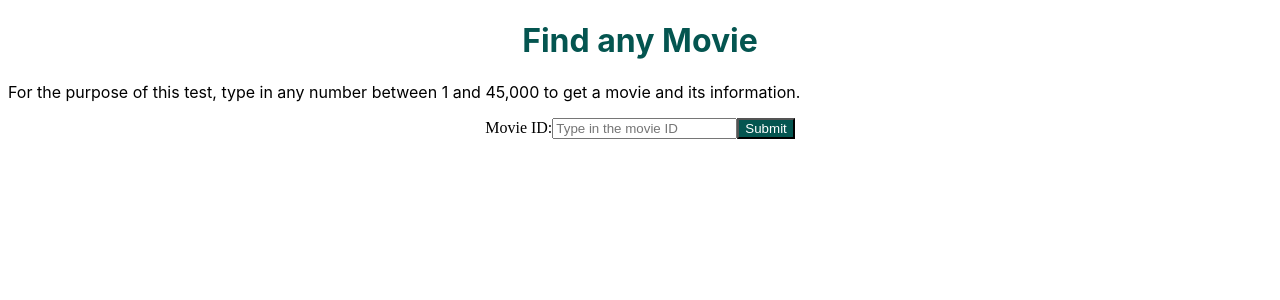
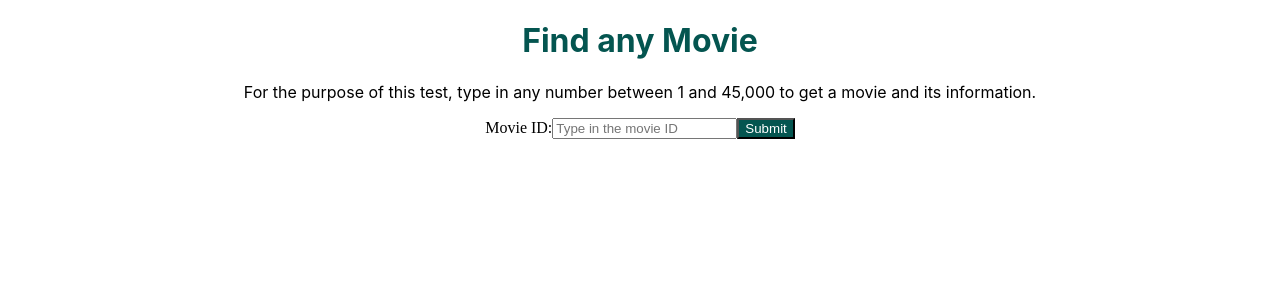
Before and after one commit to varmaa23/Movie-Website, a Flask app: page / in a window 1280 px wide. Shown: the top 300 px of the page. Run offline with Flask 2, Linux system fonts and the light colour scheme; parts of the project's set-up code (start-up, migrations or seed data) failed here and were passed over.

Commit message:
added stylings

```diff
--- a/webapp/static/webapp.css
+++ b/webapp/static/webapp.css
@@ -3,6 +3,11 @@
     color: #045550;
     text-align: center;
     font-family: -apple-system, BlinkMacSystemFont, 'Segoe UI', Roboto, Oxygen, Ubuntu, Cantarell, 'Open Sans', 'Helvetica Neue', sans-serif;
+}
+
+.instructions {
+    font-family: -apple-system, BlinkMacSystemFont, 'Segoe UI', Roboto, Oxygen, Ubuntu, Cantarell, 'Open Sans', 'Helvetica Neue', sans-serif;
+    text-align: center;
 }
 
 p {
@@ -31,5 +36,5 @@ button {
 
 
 #content-div{
-    width: 80%;
+    width: 60%;
 }
--- a/webapp/templates/index.html
+++ b/webapp/templates/index.html
@@ -10,7 +10,7 @@
         <body>
 
             <h1 class="title">Find any Movie</h1>
-            <p>For the purpose of this test, type in any number between 1 and 45,000 to get a movie and its information.</p>
+            <p class="instructions">For the purpose of this test, type in any number between 1 and 45,000 to get a movie and its information.</p>
             <div class='form'>
             <label>Movie ID:</label>
             <input  id="input" placeholder="Type in the movie ID">
```
